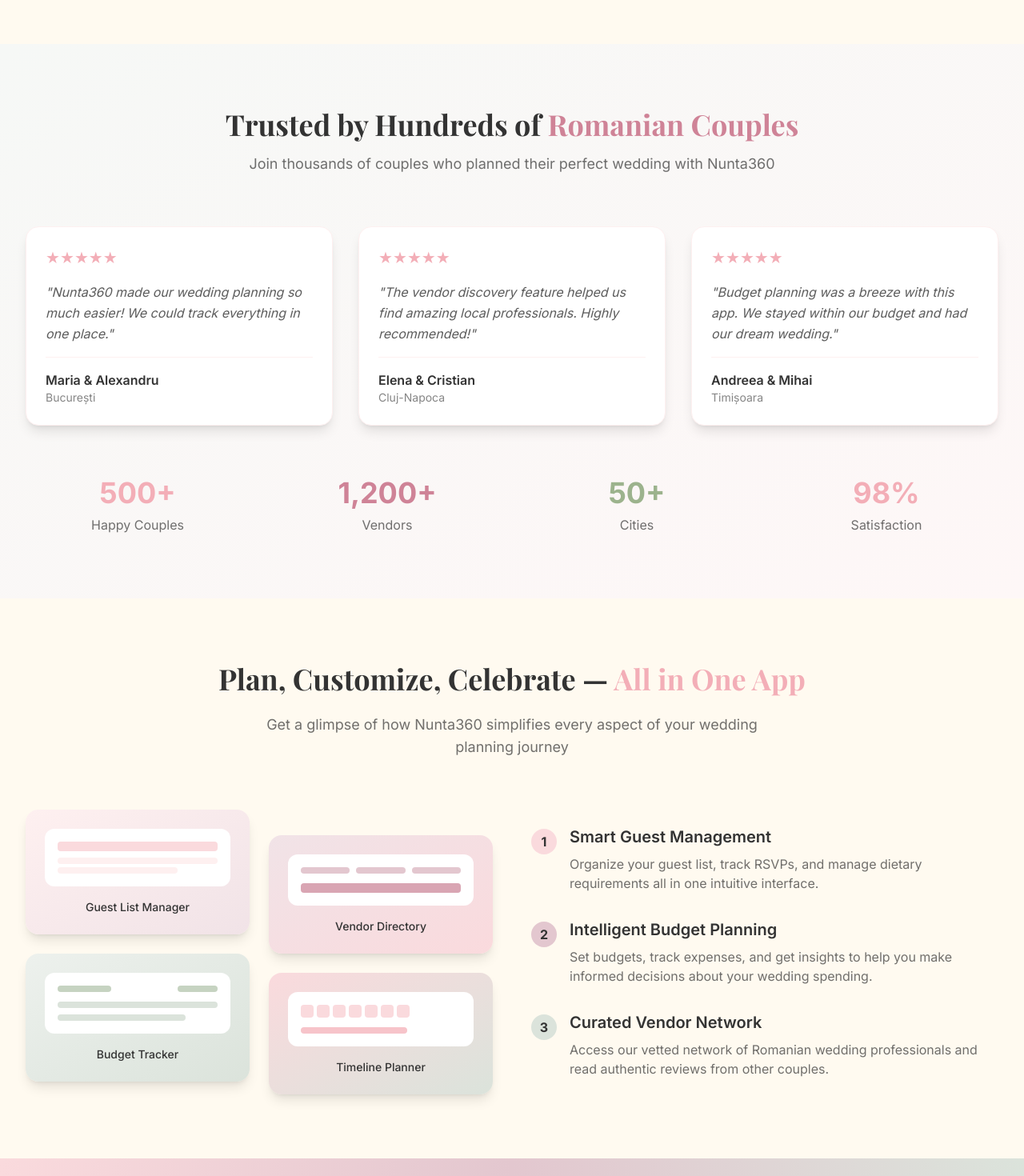
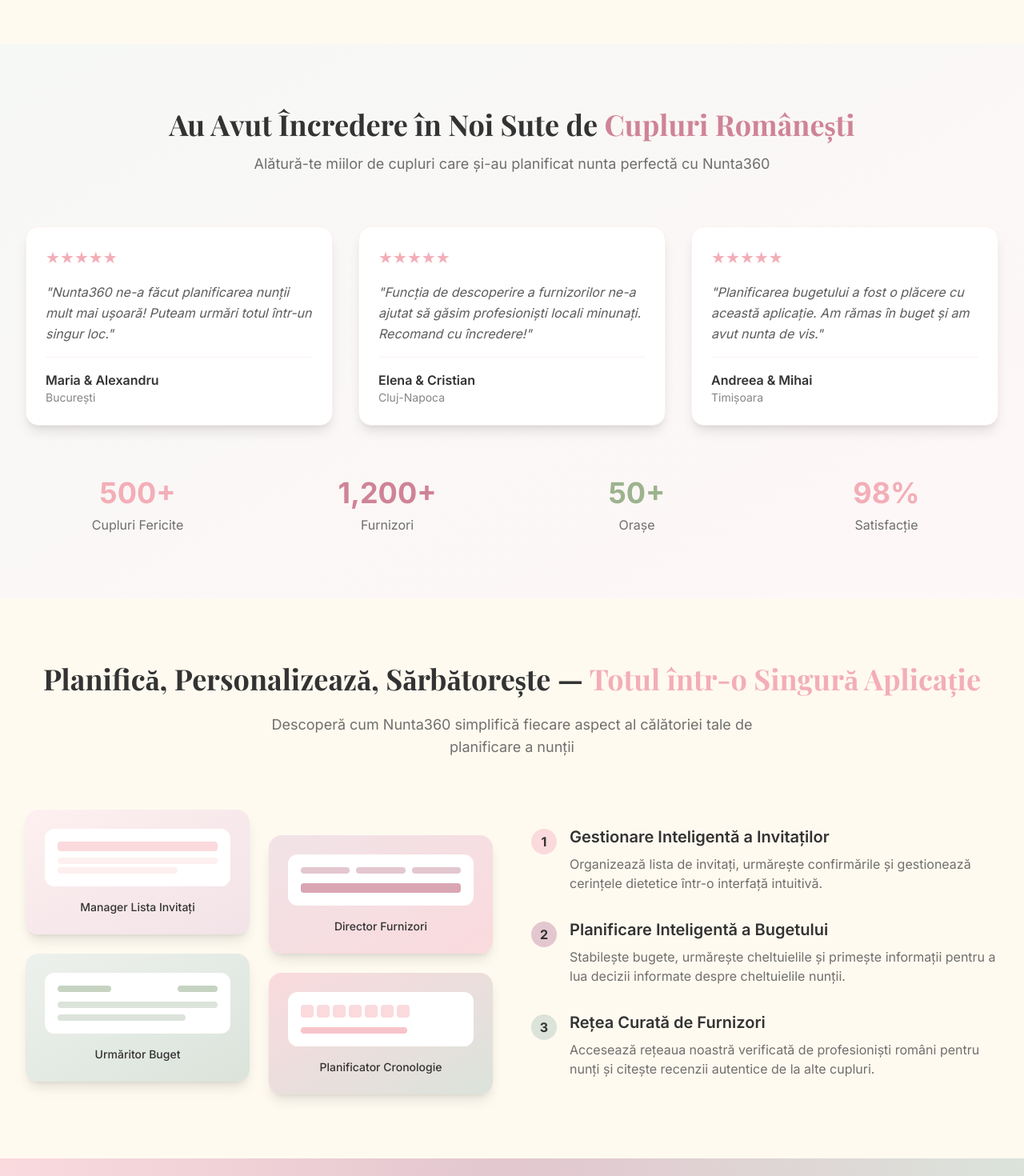
Before and after one commit to RaulBrindusan/Nunta360, a React (Vite) app: page / in a window 1280 px wide. Shown: the part 1300-2770 px from the top of the page at 80% size. Built offline with nearby package versions, Linux system fonts and the light colour scheme.

Commit message:
feat: Translate showcase and product preview
Translated the "Trusted by Hundreds of Romanian Couples" section and the product preview section into Romanian, updating the text within the ShowcaseSection and ProductPreview components. Also updated the translations file.

```diff
--- a/src/components/ProductPreview.tsx
+++ b/src/components/ProductPreview.tsx
@@ -1,17 +1,20 @@
 
 import React from 'react';
+import { useLanguage } from '@/contexts/LanguageContext';
 
 const ProductPreview = () => {
+  const { t } = useLanguage();
+
   return (
     <section className="py-20 bg-ivory">
       <div className="container mx-auto px-4 lg:px-8">
         <div className="text-center mb-16">
           <h2 className="text-3xl lg:text-4xl font-serif font-bold text-charcoal mb-6">
-            Plan, Customize, Celebrate —
-            <span className="text-blush-400"> All in One App</span>
+            {t('product.title')}
+            <span className="text-blush-400"> {t('product.titleAccent')}</span>
           </h2>
           <p className="text-lg text-charcoal/70 max-w-2xl mx-auto">
-            Get a glimpse of how Nunta360 simplifies every aspect of your wedding planning journey
+            {t('product.subtitle')}
           </p>
         </div>
 
@@ -25,7 +28,7 @@ const ProductPreview = () => {
                   <div className="h-2 bg-blush-100 rounded mb-1"></div>
                   <div className="h-2 bg-blush-100 rounded w-3/4"></div>
                 </div>
-                <p className="text-sm font-medium text-charcoal text-center">Guest List Manager</p>
+                <p className="text-sm font-medium text-charcoal text-center">{t('product.guestList')}</p>
               </div>
 
               <div className="bg-gradient-to-br from-sage-100 to-sage-200 rounded-2xl p-6 shadow-lg">
@@ -39,7 +42,7 @@ const ProductPreview = () => {
                     <div className="h-2 bg-sage-200 rounded w-4/5"></div>
                   </div>
                 </div>
-                <p className="text-sm font-medium text-charcoal text-center">Budget Tracker</p>
+                <p className="text-sm font-medium text-charcoal text-center">{t('product.budgetTracker')}</p>
               </div>
             </div>
 
@@ -53,7 +56,7 @@ const ProductPreview = () => {
                   </div>
                   <div className="h-3 bg-dustyRose-300 rounded"></div>
                 </div>
-                <p className="text-sm font-medium text-charcoal text-center">Vendor Directory</p>
+                <p className="text-sm font-medium text-charcoal text-center">{t('product.vendorDirectory')}</p>
               </div>
 
               <div className="bg-gradient-to-br from-blush-200 to-sage-200 rounded-2xl p-6 shadow-lg">
@@ -65,7 +68,7 @@ const ProductPreview = () => {
                   </div>
                   <div className="h-2 bg-blush-300 rounded w-2/3"></div>
                 </div>
-                <p className="text-sm font-medium text-charcoal text-center">Timeline Planner</p>
+                <p className="text-sm font-medium text-charcoal text-center">{t('product.timelinePlanner')}</p>
               </div>
             </div>
           </div>
@@ -77,8 +80,8 @@ const ProductPreview = () => {
                 <span className="text-charcoal font-bold">1</span>
               </div>
               <div>
-                <h3 className="text-xl font-semibold text-charcoal mb-2">Smart Guest Management</h3>
-                <p className="text-charcoal/70">Organize your guest list, track RSVPs, and manage dietary requirements all in one intuitive interface.</p>
+                <h3 className="text-xl font-semibold text-charcoal mb-2">{t('product.feature1.title')}</h3>
+                <p className="text-charcoal/70">{t('product.feature1.description')}</p>
               </div>
             </div>
 
@@ -87,8 +90,8 @@ const ProductPreview = () => {
                 <span className="text-charcoal font-bold">2</span>
               </div>
               <div>
-                <h3 className="text-xl font-semibold text-charcoal mb-2">Intelligent Budget Planning</h3>
-                <p className="text-charcoal/70">Set budgets, track expenses, and get insights to help you make informed decisions about your wedding spending.</p>
+                <h3 className="text-xl font-semibold text-charcoal mb-2">{t('product.feature2.title')}</h3>
+                <p className="text-charcoal/70">{t('product.feature2.description')}</p>
               </div>
             </div>
 
@@ -97,8 +100,8 @@ const ProductPreview = () => {
                 <span className="text-charcoal font-bold">3</span>
               </div>
               <div>
-                <h3 className="text-xl font-semibold text-charcoal mb-2">Curated Vendor Network</h3>
-                <p className="text-charcoal/70">Access our vetted network of Romanian wedding professionals and read authentic reviews from other couples.</p>
+                <h3 className="text-xl font-semibold text-charcoal mb-2">{t('product.feature3.title')}</h3>
+                <p className="text-charcoal/70">{t('product.feature3.description')}</p>
               </div>
             </div>
           </div>
--- a/src/components/ShowcaseSection.tsx
+++ b/src/components/ShowcaseSection.tsx
@@ -1,38 +1,41 @@
 
 import React from 'react';
+import { useLanguage } from '@/contexts/LanguageContext';
+
+const ShowcaseSection = () => {
+  const { t } = useLanguage();
 
   const testimonials = [
     {
       name: 'Maria & Alexandru',
       location: 'București',
-    quote: 'Nunta360 made our wedding planning so much easier! We could track everything in one place.',
+      quote: t('showcase.testimonial1'),
       rating: 5
     },
     {
       name: 'Elena & Cristian',
       location: 'Cluj-Napoca',
-    quote: 'The vendor discovery feature helped us find amazing local professionals. Highly recommended!',
+      quote: t('showcase.testimonial2'),
       rating: 5
     },
     {
       name: 'Andreea & Mihai',
       location: 'Timișoara',
-    quote: 'Budget planning was a breeze with this app. We stayed within our budget and had our dream wedding.',
+      quote: t('showcase.testimonial3'),
       rating: 5
     }
   ];
 
-const ShowcaseSection = () => {
   return (
     <section className="py-20 bg-gradient-to-br from-sage-50 to-blush-50">
       <div className="container mx-auto px-4 lg:px-8">
         <div className="text-center mb-16">
           <h2 className="text-3xl lg:text-4xl font-serif font-bold text-charcoal mb-4">
-            Trusted by Hundreds of
-            <span className="text-dustyRose-400"> Romanian Couples</span>
+            {t('showcase.title')}
+            <span className="text-dustyRose-400"> {t('showcase.titleAccent')}</span>
           </h2>
           <p className="text-lg text-charcoal/70">
-            Join thousands of couples who planned their perfect wedding with Nunta360
+            {t('showcase.subtitle')}
           </p>
         </div>
 
@@ -62,19 +65,19 @@ const ShowcaseSection = () => {
         <div className="grid grid-cols-2 md:grid-cols-4 gap-8 text-center">
           <div>
             <div className="text-3xl lg:text-4xl font-bold text-blush-400 mb-2">500+</div>
-            <div className="text-charcoal/70">Happy Couples</div>
+            <div className="text-charcoal/70">{t('showcase.stats.couples')}</div>
           </div>
           <div>
             <div className="text-3xl lg:text-4xl font-bold text-dustyRose-400 mb-2">1,200+</div>
-            <div className="text-charcoal/70">Vendors</div>
+            <div className="text-charcoal/70">{t('showcase.stats.vendors')}</div>
           </div>
           <div>
             <div className="text-3xl lg:text-4xl font-bold text-sage-500 mb-2">50+</div>
-            <div className="text-charcoal/70">Cities</div>
+            <div className="text-charcoal/70">{t('showcase.stats.cities')}</div>
           </div>
           <div>
             <div className="text-3xl lg:text-4xl font-bold text-blush-400 mb-2">98%</div>
-            <div className="text-charcoal/70">Satisfaction</div>
+            <div className="text-charcoal/70">{t('showcase.stats.satisfaction')}</div>
           </div>
         </div>
       </div>
--- a/src/contexts/LanguageContext.tsx
+++ b/src/contexts/LanguageContext.tsx
@@ -40,6 +40,33 @@ const translations = {
     'features.guestDescription': 'Gestionează cu ușurință lista de invitați, trimite invitații și urmărește confirmările într-un singur loc. Fă aranjamentele pentru locuri o plăcere.',
     'features.timelineSync': 'Sincronizarea Programului',
     'features.timelineDescription': 'Coordonează fiecare detaliu cu funcția noastră inteligentă de cronologie. Sincronizează cu calendarul tău și nu rata niciodată o dată importantă.',
+
+    // Showcase Section
+    'showcase.title': 'Au Avut Încredere în Noi Sute de',
+    'showcase.titleAccent': 'Cupluri Românești',
+    'showcase.subtitle': 'Alătură-te miilor de cupluri care și-au planificat nunta perfectă cu Nunta360',
+    'showcase.testimonial1': 'Nunta360 ne-a făcut planificarea nunții mult mai ușoară! Puteam urmări totul într-un singur loc.',
+    'showcase.testimonial2': 'Funcția de descoperire a furnizorilor ne-a ajutat să găsim profesioniști locali minunați. Recomand cu încredere!',
+    'showcase.testimonial3': 'Planificarea bugetului a fost o plăcere cu această aplicație. Am rămas în buget și am avut nunta de vis.',
+    'showcase.stats.couples': 'Cupluri Fericite',
+    'showcase.stats.vendors': 'Furnizori',
+    'showcase.stats.cities': 'Orașe',
+    'showcase.stats.satisfaction': 'Satisfacție',
+
+    // Product Preview
+    'product.title': 'Planifică, Personalizează, Sărbătorește —',
+    'product.titleAccent': 'Totul într-o Singură Aplicație',
+    'product.subtitle': 'Descoperă cum Nunta360 simplifică fiecare aspect al călătoriei tale de planificare a nunții',
+    'product.guestList': 'Manager Lista Invitați',
+    'product.budgetTracker': 'Urmăritor Buget',
+    'product.vendorDirectory': 'Director Furnizori',
+    'product.timelinePlanner': 'Planificator Cronologie',
+    'product.feature1.title': 'Gestionare Inteligentă a Invitaților',
+    'product.feature1.description': 'Organizează lista de invitați, urmărește confirmările și gestionează cerințele dietetice într-o interfață intuitivă.',
+    'product.feature2.title': 'Planificare Inteligentă a Bugetului',
+    'product.feature2.description': 'Stabilește bugete, urmărește cheltuielile și primește informații pentru a lua decizii informate despre cheltuielile nunții.',
+    'product.feature3.title': 'Rețea Curată de Furnizori',
+    'product.feature3.description': 'Accesează rețeaua noastră verificată de profesioniști români pentru nunți și citește recenzii autentice de la alte cupluri.',
 
     // CTA Banner
     'cta.title': 'Gata să Îți Începi Călătoria',
@@ -90,6 +117,33 @@ const translations = {
     'features.timelineSync': 'Timeline Sync',
     'features.timelineDescription': 'Coordinate every detail with our smart timeline feature. Sync with your calendar and never miss an important deadline.',
 
+    // Showcase Section
+    'showcase.title': 'Trusted by Hundreds of',
+    'showcase.titleAccent': 'Romanian Couples',
+    'showcase.subtitle': 'Join thousands of couples who planned their perfect wedding with Nunta360',
+    'showcase.testimonial1': 'Nunta360 made our wedding planning so much easier! We could track everything in one place.',
+    'showcase.testimonial2': 'The vendor discovery feature helped us find amazing local professionals. Highly recommended!',
+    'showcase.testimonial3': 'Budget planning was a breeze with this app. We stayed within our budget and had our dream wedding.',
+    'showcase.stats.couples': 'Happy Couples',
+    'showcase.stats.vendors': 'Vendors',
+    'showcase.stats.cities': 'Cities',
+    'showcase.stats.satisfaction': 'Satisfaction',
+
+    // Product Preview
+    'product.title': 'Plan, Customize, Celebrate —',
+    'product.titleAccent': 'All in One App',
+    'product.subtitle': 'Get a glimpse of how Nunta360 simplifies every aspect of your wedding planning journey',
+    'product.guestList': 'Guest List Manager',
+    'product.budgetTracker': 'Budget Tracker',
+    'product.vendorDirectory': 'Vendor Directory',
+    'product.timelinePlanner': 'Timeline Planner',
+    'product.feature1.title': 'Smart Guest Management',
+    'product.feature1.description': 'Organize your guest list, track RSVPs, and manage dietary requirements all in one intuitive interface.',
+    'product.feature2.title': 'Intelligent Budget Planning',
+    'product.feature2.description': 'Set budgets, track expenses, and get insights to help you make informed decisions about your wedding spending.',
+    'product.feature3.title': 'Curated Vendor Network',
+    'product.feature3.description': 'Access our vetted network of Romanian wedding professionals and read authentic reviews from other couples.',
+
     // CTA Banner
     'cta.title': 'Ready to Start Your Journey',
     'cta.titleAccent': 'Together?',
```
Lines whose indentation alone changed are shown as unchanged.
